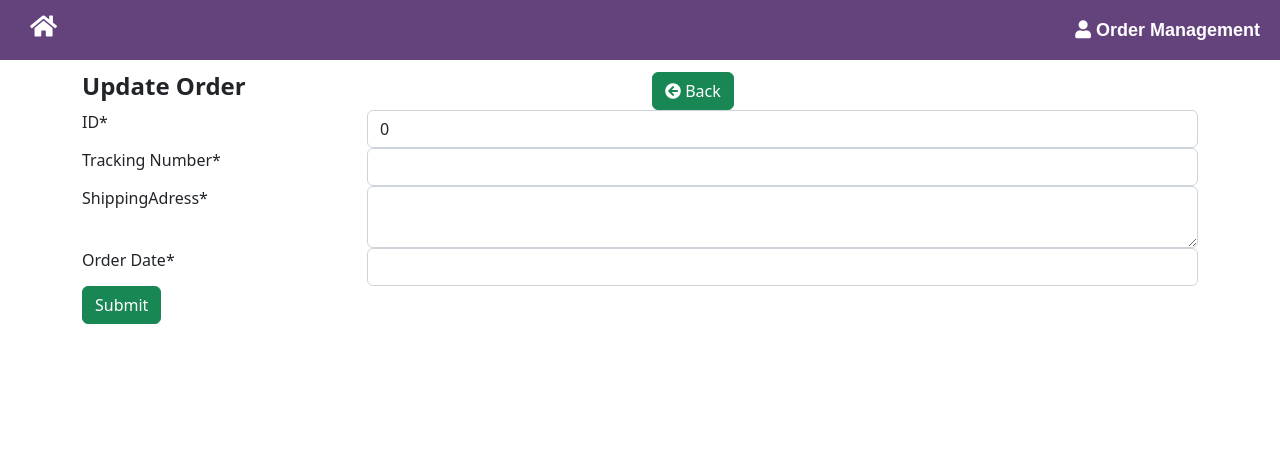
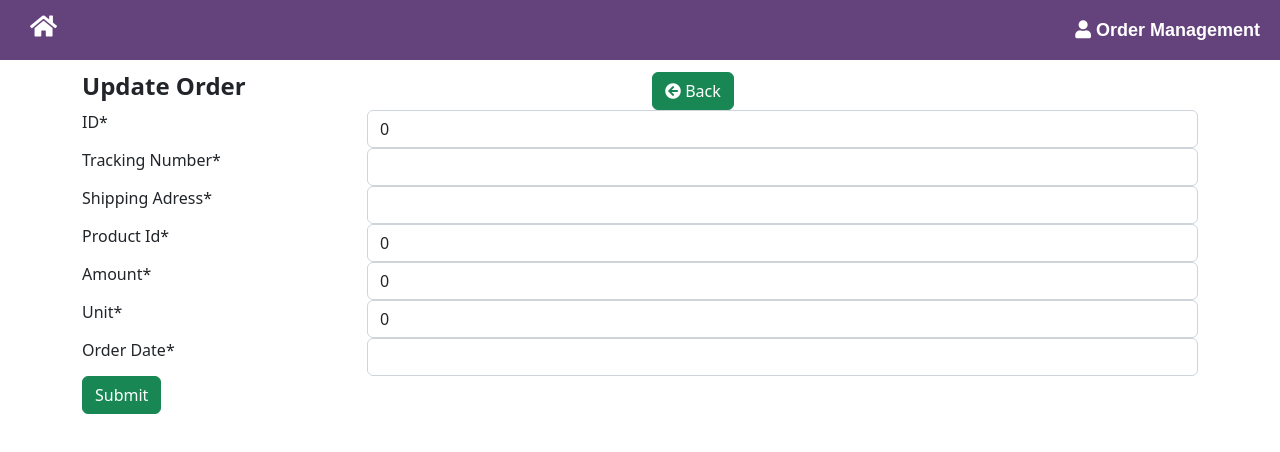
Before and after one commit to EgorMaksimenko/EShopping, an Angular app in the folder EShopping.Frontend/: page /EditOrder/1 in a window 1280 px wide. Shown: the top 452 px of the page. Built offline with nearby package versions, Linux system fonts and the light colour scheme; no server answers.

Commit message:
Complete CURD operation from angular frontend logic. fixed a little bugs.

```diff
--- a/EShopping.Frontend/src/app/Service/web-api.service.ts
+++ b/EShopping.Frontend/src/app/Service/web-api.service.ts
@@ -50,6 +50,40 @@ export class WebApiService {
         catchError(this.handleError)
       );
   }
+
+  put(url: string, model: any): Observable<any> {
+    const httpOptions = {
+      headers: new HttpHeaders({
+        'Content-Type': 'application/json'
+      }),
+     observe: "response" as 'body'
+    };
+    return this.httpClient.put(
+      url,
+      model,
+      httpOptions)
+      .pipe(
+        map((response: any) => this.ReturnResponseData(response)),
+        catchError(this.handleError)
+      );
+  }
+
+  delete(url: string, model: any): Observable<any> {
+    const httpOptions = {
+      headers: new HttpHeaders({
+        'Content-Type': 'application/json'
+      }),
+     observe: "response" as 'body'
+    };
+    return this.httpClient.delete(
+      url,
+      httpOptions)
+      .pipe(
+        map((response: any) => this.ReturnResponseData(response)),
+        catchError(this.handleError)
+      );
+  }
+
   private ReturnResponseData(response: any) {
     return response;
   }
--- a/EShopping.Frontend/src/app/add-order/add-order.component.ts
+++ b/EShopping.Frontend/src/app/add-order/add-order.component.ts
@@ -23,16 +23,11 @@ export class AddOrderComponent implements OnInit {
     this.isSubmitted = true;
     if (isValid) {
       this.httpProvider.saveOrder(this.addOrderForm).subscribe(async data => {
-        if (data != null && data.body != null) {
-          if (data != null && data.body != null) {
-            var resultData = data.body;
-            if (resultData != null && resultData.isSuccess) {
-              this.toastr.success(resultData.message);
-              setTimeout(() => {
-                this.router.navigate(['/Home']);
-              }, 500);
-            }
-          }
+        if (data != null && data.status == 200) {
+          this.toastr.success("Added successfully.");
+          setTimeout(() => {
+            this.router.navigate(['/Home']);
+          }, 500);
         }
       },
         async error => {
--- a/EShopping.Frontend/src/app/app-routing.module.ts
+++ b/EShopping.Frontend/src/app/app-routing.module.ts
@@ -4,7 +4,6 @@ import { AddOrderComponent } from './add-order/add-order.component';
 import { EditOrderComponent } from './edit-order/edit-order.component';
 import { HomeComponent } from './home/home.component';
 import { ViewOrderComponent } from './view-order/view-order.component';
-import { DeleteOrderComponent } from './delete-order/delete-order.component';
 
 const routes: Routes = [
   { path: '', redirectTo: 'Home', pathMatch: 'full'},
@@ -12,7 +11,6 @@ const routes: Routes = [
   { path: 'ViewOrder/:orderId', component: ViewOrderComponent },
   { path: 'AddOrder', component: AddOrderComponent },
   { path: 'EditOrder/:orderId', component: EditOrderComponent } ,
-  { path: 'DeleteOrder/:orderId', component: DeleteOrderComponent }
 ];
 
 @NgModule({
--- a/EShopping.Frontend/src/app/app.module.ts
+++ b/EShopping.Frontend/src/app/app.module.ts
@@ -7,11 +7,11 @@ import { HomeComponent } from './home/home.component';
 import { AddOrderComponent } from './add-order/add-order.component';
 import { EditOrderComponent } from './edit-order/edit-order.component';
 import { ViewOrderComponent } from './view-order/view-order.component';
-import { DeleteOrderComponent } from './delete-order/delete-order.component';
 import { ToastrModule } from 'ngx-toastr';
 import { HttpClientModule } from '@angular/common/http';
 import { FormsModule, ReactiveFormsModule } from '@angular/forms';
 import { NgbModule } from '@ng-bootstrap/ng-bootstrap';
+import { BrowserAnimationsModule } from '@angular/platform-browser/animations';
 
 @NgModule({
   declarations: [
@@ -20,7 +20,6 @@ import { NgbModule } from '@ng-bootstrap/ng-bootstrap';
     AddOrderComponent,
     EditOrderComponent,
     ViewOrderComponent,
-    DeleteOrderComponent,
   ],
   imports: [
     BrowserModule,
@@ -29,6 +28,7 @@ import { NgbModule } from '@ng-bootstrap/ng-bootstrap';
     FormsModule,
     ReactiveFormsModule ,
     NgbModule,
+    BrowserAnimationsModule,
     ToastrModule.forRoot({
       positionClass :'toast-bottom-right'
     })
--- a/EShopping.Frontend/src/app/delete-order/delete-order.component.html
+++ /dev/null
@@ -1 +0,0 @@
-<p>delete-order works!</p>
--- a/EShopping.Frontend/src/app/edit-order/edit-order.component.html
+++ b/EShopping.Frontend/src/app/edit-order/edit-order.component.html
@@ -44,11 +44,11 @@
             </div>
             <div class="form-group p-10 row">
               <div class="col-sm-3">
-                <label class="p-t-b-10">ShippingAdress<span class="requiredStar">*</span></label>
+                <label class="p-t-b-10">Shipping Adress<span class="requiredStar">*</span></label>
               </div>
               <div class="col-sm-9">
-                <textarea class="form-control" id="ShippingAdress" required [(ngModel)]="editOrderForm.shippingAdress" name="ShippingAdress"
-                  #ShippingAdress="ngModel">></textarea>
+                <input type="text" class="form-control" id="ShippingAdress" required maxlength="255"
+                  [(ngModel)]="editOrderForm.shippingAdress" name="ShippingAdress" #ShippingAdress="ngModel">
                 <div *ngIf="ShippingAdress.errors && isSubmitted" class="alert alert-danger validationError">
                   <div [hidden]="!ShippingAdress.errors?.['required']">
                     ShippingAdress is required
@@ -58,17 +58,53 @@
             </div>
             <div class="form-group p-10 row">
               <div class="col-sm-3">
+                <label class="p-t-b-10">Product Id<span class="requiredStar">*</span></label>
+              </div>
+              <div class="col-sm-9">
+                <input type="number" class="form-control" id="ProductId" required [(ngModel)]="editOrderForm.orderItemsDtoModel[0].productId" name="ProductId" #ProductId="ngModel">
+                <div *ngIf="ProductId.errors && isSubmitted" class="alert alert-danger validationError">
+                  <div [hidden]="!ProductId.errors?.['required']">
+                    Product Id is required
+                  </div>
+                </div>
+              </div>
+            </div>
+            <div class="form-group p-10 row">
+              <div class="col-sm-3">
+                <label class="p-t-b-10">Amount<span class="requiredStar">*</span></label>
+              </div>
+              <div class="col-sm-9">
+                <input type="number" class="form-control" id="Amount" required [(ngModel)]="editOrderForm.orderItemsDtoModel[0].price.amount" name="Amount" #Amount="ngModel">
+                <div *ngIf="Amount.errors && isSubmitted" class="alert alert-danger validationError">
+                  <div [hidden]="!Amount.errors?.['required']">
+                    Amount is required
+                  </div>
+                </div>
+              </div>
+            </div>
+            <div class="form-group p-10 row">
+              <div class="col-sm-3">
+                <label class="p-t-b-10">Unit<span class="requiredStar">*</span></label>
+              </div>
+              <div class="col-sm-9">
+                <input type="number" class="form-control" id="Unit" required [(ngModel)]="editOrderForm.orderItemsDtoModel[0].price.unit" name="Unit" #Unit="ngModel">
+                <div *ngIf="Unit.errors && isSubmitted" class="alert alert-danger validationError">
+                  <div [hidden]="!Unit.errors?.['required']">
+                    Unit is required
+                  </div>
+                </div>
+              </div>
+            </div>
+            <div class="form-group p-10 row">
+              <div class="col-sm-3">
                 <label class="p-t-b-10">Order Date<span class="requiredStar">*</span></label>
               </div>
               <div class="col-sm-9">
-                <input type="text" class="form-control" id="OrderDate" required maxlength="10"
-                  [(ngModel)]="editOrderForm.orderDate" name="OrderDate" #OrderDate="ngModel" pattern="^\d{3}\d{3}\d{4}$">
+                <input type="text" class="form-control" id="OrderDate" required maxlength="256"
+                  [(ngModel)]="editOrderForm.orderDate" name="OrderDate" #OrderDate="ngModel">
                 <div *ngIf="OrderDate.errors && isSubmitted" class="alert alert-danger validationError">
                   <div [hidden]="!OrderDate.errors?.['required']">
                     OrderDate is required
-                  </div>
-                  <div [hidden]="!OrderDate.errors?.['touched'] && !OrderDate.errors?.['pattern']">
-                    OrderDate is invalid
                   </div>
                 </div>
               </div>
--- a/EShopping.Frontend/src/app/edit-order/edit-order.component.ts
+++ b/EShopping.Frontend/src/app/edit-order/edit-order.component.ts
@@ -34,6 +34,10 @@ export class EditOrderComponent implements OnInit {
           this.editOrderForm.trackingNumber = resultData.trackingNumber;
           this.editOrderForm.shippingAdress = resultData.shippingAdress;
           this.editOrderForm.orderDate = resultData.orderDate;
+          this.editOrderForm.orderItemsDtoModel[0].id = resultData.orderItems[0].id;
+          this.editOrderForm.orderItemsDtoModel[0].productId = resultData.orderItems[0].productId;
+          this.editOrderForm.orderItemsDtoModel[0].price.amount = resultData.orderItems[0].price.amount;
+          this.editOrderForm.orderItemsDtoModel[0].price.unit = resultData.orderItems[0].price.unit;
         }
       }
     },
@@ -43,17 +47,12 @@ export class EditOrderComponent implements OnInit {
   EditOrder(isValid: any) {
     this.isSubmitted = true;
     if (isValid) {
-      this.httpProvider.saveOrder(this.editOrderForm).subscribe(async data => {
-        if (data != null && data.body != null) {
-          var resultData = data.body;
-          if (resultData != null && resultData.isSuccess) {
-            if (resultData != null && resultData.isSuccess) {
-              this.toastr.success(resultData.message);
-              setTimeout(() => {
-                this.router.navigate(['/Home']);
-              }, 500);
-            }
-          }
+      this.httpProvider.updateOrder(this.editOrderForm).subscribe(async data => {
+        if (data != null && data.status == 200) {
+          this.toastr.success("Updated successfully.");
+            setTimeout(() => {
+              this.router.navigate(['/Home']);
+            }, 500);
         }
       },
         async error => {
@@ -66,9 +65,21 @@ export class EditOrderComponent implements OnInit {
   }
 }
 
+type Price = {amount: number, unit: number};
+type OrderItemsDtoModel = Array<{id: number, productId: number, price: Price}>;
 export class orderForm {
   id: number = 0;
   trackingNumber: string = "";
   shippingAdress: string = "";
   orderDate: string = "";
+  orderItemsDtoModel: OrderItemsDtoModel = [
+    {
+      id: 0,
+      productId: 0,
+      price: {
+        amount: 0,
+        unit: 0,
+      }
+    }
+  ];
 }
--- a/EShopping.Frontend/src/app/home/home.component.ts
+++ b/EShopping.Frontend/src/app/home/home.component.ts
@@ -78,12 +78,9 @@ export class HomeComponent implements OnInit {
 
   deleteOrder(order: any) {
     this.httpProvider.deleteOrderById(order.id).subscribe((data : any) => {
-      if (data != null && data.body != null) {
-        var resultData = data.body;
-        if (resultData != null && resultData.isSuccess) {
-          this.toastr.success(resultData.message);
-          this.getAllOrder();
-        }
+      if (data != null && data.status == 200) {
+        this.toastr.success("Deleted successfully.");
+        this.getAllOrder();
       }
     },
     (error : any) => {});
--- a/EShopping.Frontend/src/app/view-order/view-order.component.html
+++ b/EShopping.Frontend/src/app/view-order/view-order.component.html
@@ -26,6 +26,18 @@
               <td> <span>{{ orderDetail.shippingAdress }}</span></td>
             </tr>
             <tr>
+              <td> <label><b>Product Id</b></label></td>
+              <td> <span>{{ orderDetail.orderItems[0].productId }}</span></td>
+            </tr>
+            <tr>
+              <td> <label><b>Amount</b></label></td>
+              <td> <span>{{ orderDetail.orderItems[0].price.amount }}</span></td>
+            </tr>
+            <tr>
+              <td> <label><b>Unit</b></label></td>
+              <td> <span>{{ orderDetail.orderItems[0].price.unit }}</span></td>
+            </tr>
+            <tr>
               <td> <label><b>Order Date</b></label></td>
               <td><span>{{ orderDetail.orderDate }}</span></td>
             </tr>
```
Also changed, not shown: EShopping.Frontend/src/app/Service/http-provider.service.ts (+7 -3 lines), EShopping.Frontend/src/app/delete-order/delete-order.component.ts (deleted, +0 -10 lines), EShopping.Frontend/src/app/delete-order/delete-order.component.scss (deleted), 2 other files (tests, documents, lock files or other folders).
